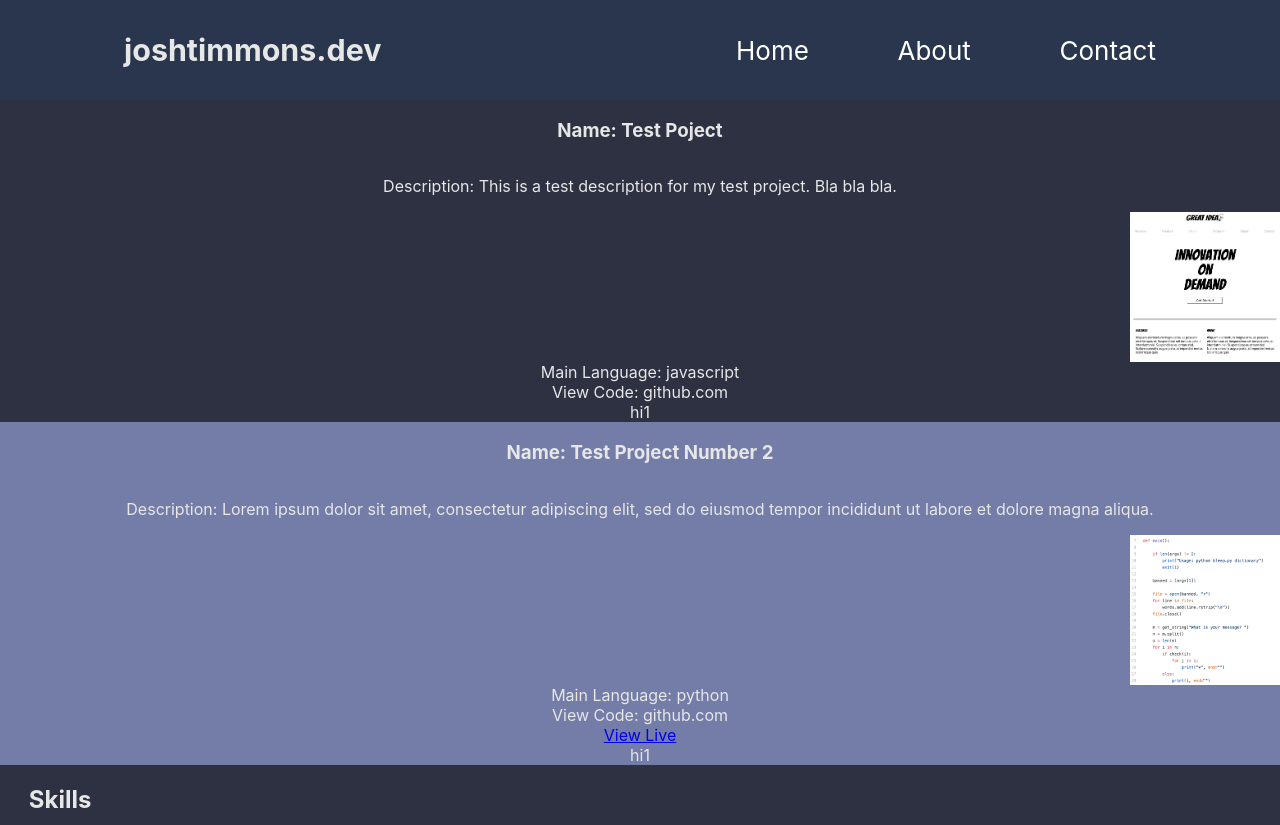
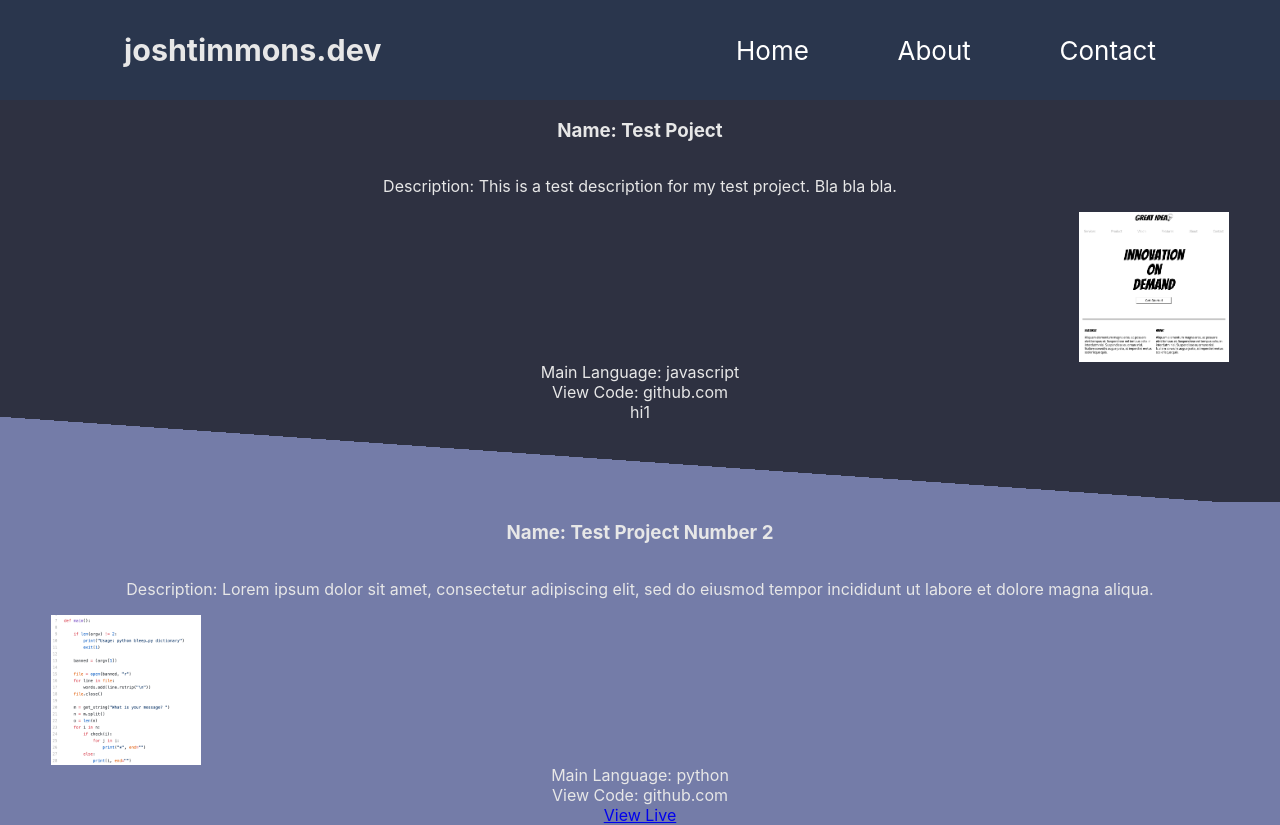
Before and after one commit to josh182014/portfolio-site, a React (Create React App) app: page / in a window 1280 px wide. Shown: the top 825 px of the page. Built offline with nearby package versions, Linux system fonts and the light colour scheme.

Commit message:
added styles to home page. Made dividing lines diagonal. Every other image swaps sides.

```diff
--- a/src/components/Projects/Projects.scss
+++ b/src/components/Projects/Projects.scss
@@ -14,22 +14,26 @@
             background-color: #747ca8;
         }
 
-        // .split {
-        //     background-image: -webkit-linear-gradient(86deg, #747ca8 45%, #2e3141 1%);
-        //     min-height: 100px;
-        // }
-        // .split:nth-child(7) {
-        //         background-image: -webkit-linear-gradient(93deg, #2e3141 35%, #747ca8 10%);
+        .split {
+            background-image: -webkit-linear-gradient(86deg, #747ca8 45%, #2e3141 1%);
+            min-height: 100px;
+        }
 
-        // }
+        &:nth-child(2) .split {
+            background-image: -webkit-linear-gradient(93deg, #2e3141 35%, #747ca8 10%);
+        }
+
 
         img {
             width: 150px;
             align-self: flex-end;
+            margin-right: 4%;
+        }
 
-            // &:nth-child(n+2) {
-                // align-self: flex-start;
-            // }
+        &:nth-child(2) img {
+            align-self: flex-start;
+            margin-right: 0px;
+            margin-left: 4%;
         }
     }
 }
```
